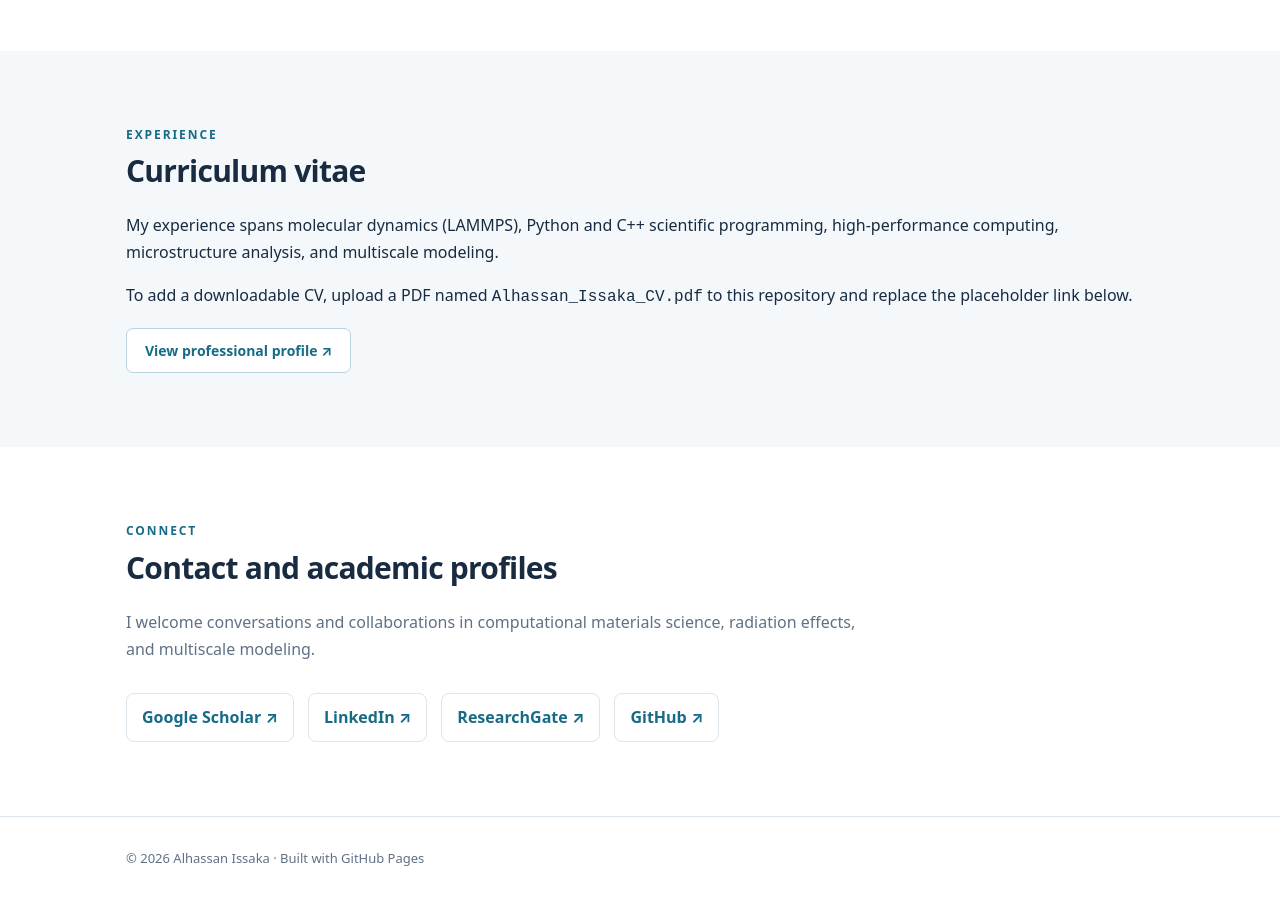
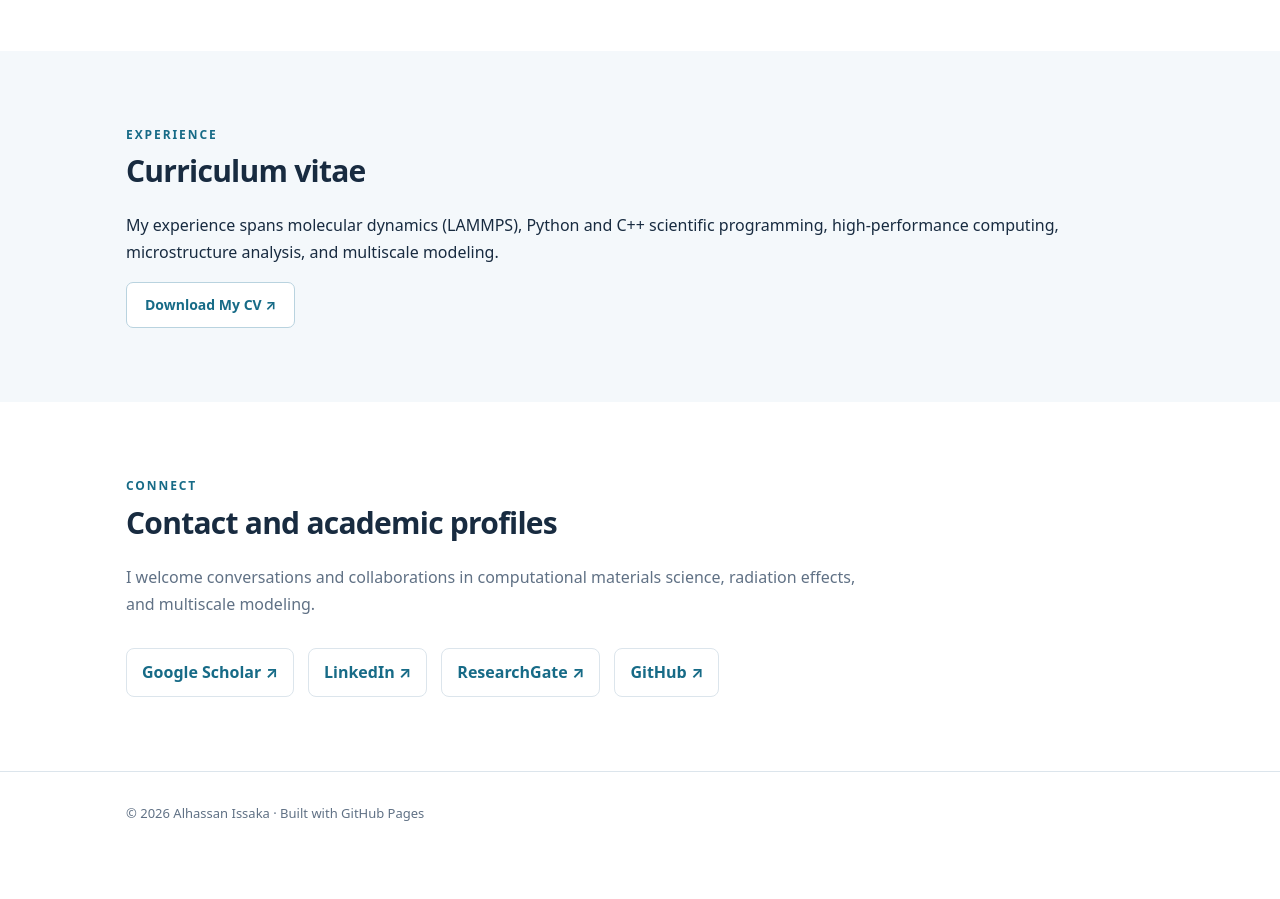
Before and after one commit to Alhassan1109/Alhassan1109.github.io, a plain HTML site: page index.html in a window 1280 px wide. Shown: the part 2420-3319 px from the top of the page. After the commit the page ends 3274 px from the top, so only its background shows below. Drawn offline with Linux system fonts and the light colour scheme.

Commit message:
Update CV section with downloadable link
Updated the CV section to include a downloadable link for the CV and removed the placeholder link.

```diff
--- a/index.html
+++ b/index.html
@@ -15,7 +15,7 @@
 <section id="about"><div class="wrap two"><div><div class="eyebrow">About me</div><h2>Connecting atomic-scale processes to materials performance</h2><p>I am a Ph.D. candidate in Materials Science and Engineering at the University of Florida, working with Professors Simon R. Phillpot and Michael R. Tonks. My research investigates how irradiation creates and transforms defects in metallic materials and how these changes affect microstructure and properties.</p><p>I combine molecular dynamics, accelerated irradiation simulation methods, defect characterization, and free energy cluster dynamics to connect atomistic mechanisms with longer-term material behavior. I am also interested in applying machine learning to computational materials research.</p></div><div class="card"><h3>At a glance</h3><p><strong>Institution</strong><br>University of Florida</p><p style="margin-top:14px"><strong>Field</strong><br>Materials Science &amp; Engineering</p><p style="margin-top:14px"><strong>Research focus</strong><br>Radiation damage, defects, multiscale modeling</p></div></div></section>
 <section id="research"><div class="wrap"><div class="eyebrow">Research</div><h2>Research directions</h2><p class="intro">My work focuses on the evolution of irradiation-induced defects across length and time scales.</p><div class="cards"><article class="card"><span class="pill">Atomistic modeling</span><h3>Accelerated irradiation simulations</h3><p>Developing and applying the Iterative Kinetic Approach (IKA) to study radiation damage accumulation more efficiently than conventional cascade-based simulations.</p></article><article class="card"><span class="pill">Microstructure evolution</span><h3>Dislocations and defect clusters</h3><p>Investigating point-defect clustering, dislocation loops, stacking fault tetrahedra, and their roles in irradiation-induced microstructural changes.</p></article><article class="card"><span class="pill">Thermal recovery</span><h3>Post-irradiation annealing</h3><p>Studying temperature-dependent defect recovery and changes in irradiated aluminum microstructures through molecular dynamics.</p></article><article class="card"><span class="pill">Mesoscale modeling</span><h3>Free energy cluster dynamics</h3><p>Modeling defect diffusion, recombination, clustering, and sink interactions to investigate longer-time defect kinetics in aluminum.</p></article></div></div></section>
 <section id="publications"><div class="wrap"><div class="eyebrow">Scholarship</div><h2>Publications</h2><p class="intro">For my current peer-reviewed publications, citation metrics, and coauthor information, visit my Google Scholar profile.</p><div class="pub"><h3>Complete publication list</h3><p>Browse my publications and research contributions on Google Scholar.</p><a href="https://scholar.google.com/citations?user=9s69Oe0AAAAJ&hl=en" target="_blank" rel="noopener">View publications on Google Scholar ↗</a></div><p class="notice">Selected publications can be added here later with verified titles, journal names, years, and DOI links.</p></div></section>
-<section id="cv"><div class="wrap"><div class="eyebrow">Experience</div><h2>Curriculum vitae</h2><p>My experience spans molecular dynamics (LAMMPS), Python and C++ scientific programming, high-performance computing, microstructure analysis, and multiscale modeling.</p><p>To add a downloadable CV, upload a PDF named <code>Alhassan_Issaka_CV.pdf</code> to this repository and replace the placeholder link below.</p><a class="btn outline" href="https://www.linkedin.com/in/alhassan-issaka-189a4b17a/" target="_blank" rel="noopener">View professional profile ↗</a></div></section>
+<section id="cv"><div class="wrap"><div class="eyebrow">Experience</div><h2>Curriculum vitae</h2><p>My experience spans molecular dynamics (LAMMPS), Python and C++ scientific programming, high-performance computing, microstructure analysis, and multiscale modeling.</p><a class="btn outline" href="href="Alhassan_Issaka_Final_CV_11.17.2026.pdf" target="_blank" rel="noopener">Download My CV ↗</a></div></section>
 <section id="contact"><div class="wrap"><div class="eyebrow">Connect</div><h2>Contact and academic profiles</h2><p class="intro">I welcome conversations and collaborations in computational materials science, radiation effects, and multiscale modeling.</p><div class="contact"><a href="https://scholar.google.com/citations?user=9s69Oe0AAAAJ&hl=en" target="_blank" rel="noopener">Google Scholar ↗</a><a href="https://www.linkedin.com/in/alhassan-issaka-189a4b17a/" target="_blank" rel="noopener">LinkedIn ↗</a><a href="https://www.researchgate.net/profile/Alhassan-Issaka" target="_blank" rel="noopener">ResearchGate ↗</a><a href="https://github.com/Alhassan1109" target="_blank" rel="noopener">GitHub ↗</a></div></div></section>
 </main><footer><div class="wrap">© <span id="year">2026</span> Alhassan Issaka · Built with GitHub Pages</div></footer><script>document.getElementById('year').textContent=new Date().getFullYear()</script>
 </body></html>
```
